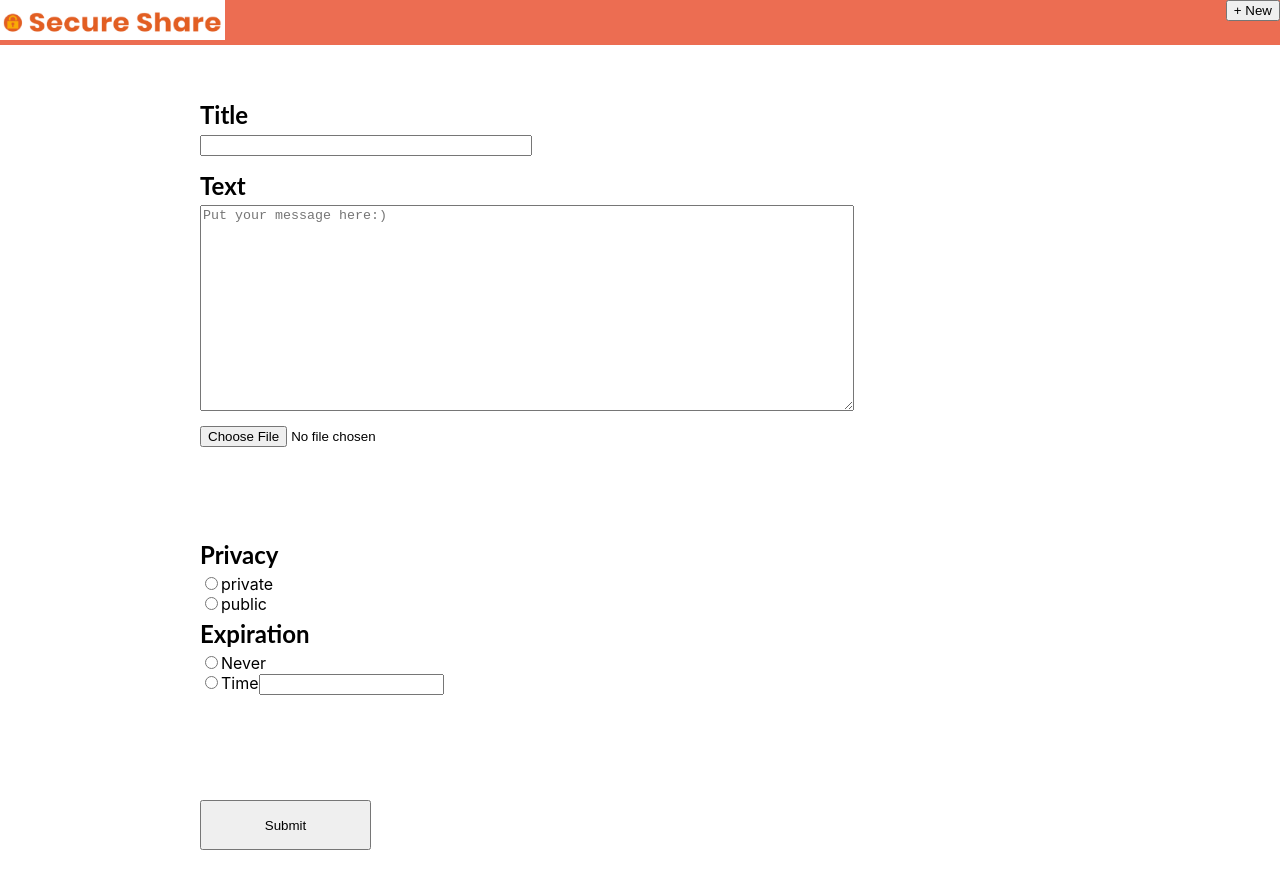
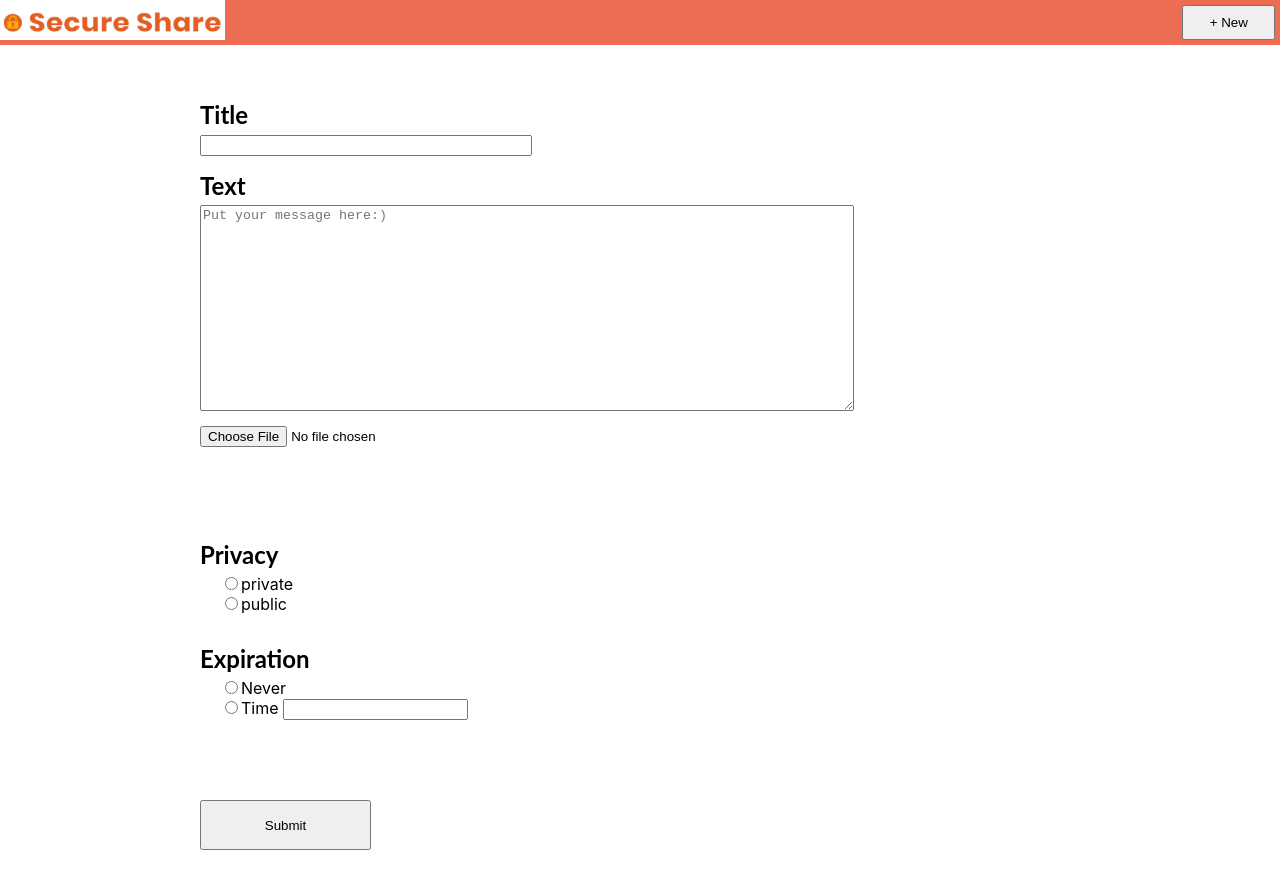
Before and after one commit to s-zhang/likePastebin, a React (Create React App) app in the folder frontend/: page / in a window 1280 px wide. Shown: the top 888 px of the page. Built offline with nearby package versions, Linux system fonts and the light colour scheme.

Commit message:
structure and css changes

```diff
--- a/frontend/src/App.css
+++ b/frontend/src/App.css
@@ -24,6 +24,9 @@ h1{
 }
 #newFormButton{
   float: right;
+  width: 92.57px;
+  height: 35px;
+  margin: 5px;
 }
 .img2 {
   height: 40px;
@@ -53,6 +56,18 @@ h1{
   height: 30vh;
   margin-left: 200px;
 }
+.privacy{
+  margin-bottom: 30px;
+}
+.privacyChoices{
+  padding-left: 20px;
+}
+.expireChoices{
+  padding-left: 20px;
+}
+
+
+
 #create{
   margin-left: 200px;
   margin-bottom: 100px;
--- a/frontend/src/App.tsx
+++ b/frontend/src/App.tsx
@@ -39,7 +39,7 @@ function App() {
             <input type="radio" id="Radio4" name = "Never"/>
             <label>Never</label><br></br>
             <input type="radio" id="Radio5" name = "Time"/>
-            <label>Time</label><input type="text" id="dropdown1" />
+            <label>Time  </label><input type="text" id="dropdown1" />
           </div>
         </div>
       </div>
```
